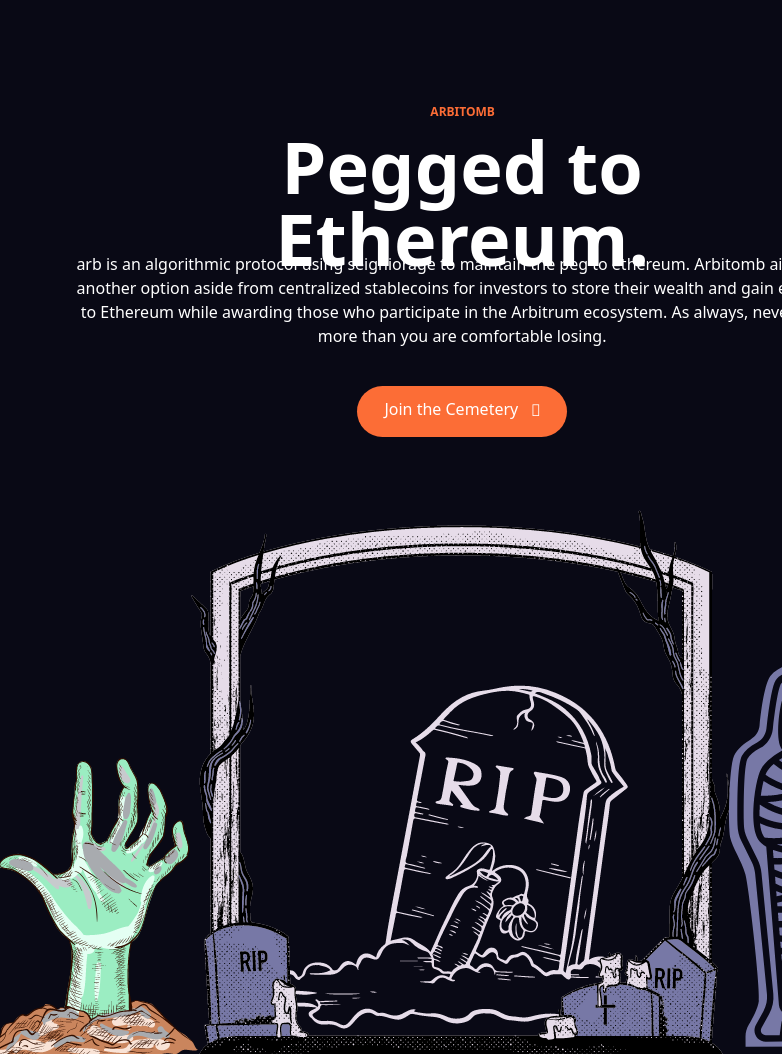
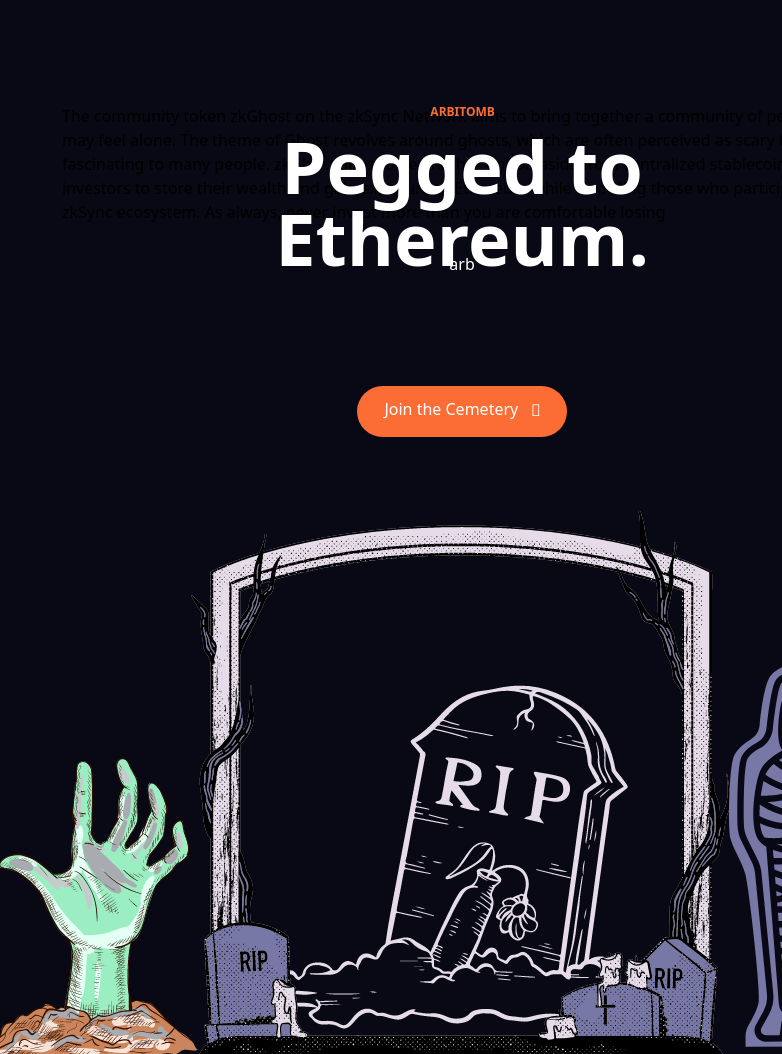
Before and after one commit to yawniiss/csb-q966xu, a plain HTML site: page index.html in a window 1280 px wide. Shown: the top 1054 px of the page, without its empty margins (498-1280 px from the left). Drawn offline with nearby package versions, Linux system fonts and the light colour scheme.

Commit message:
Update index.html

```diff
--- a/index.html
+++ b/index.html
@@ -53,6 +53,11 @@
           >
             arbitomb
           </p>
+              The community token zkGhost on the zkSync Network aims to bring together a community of people who may feel alone.
+              The theme of Ghost revolves around ghosts, which are often perceived as scary but also fascinating to many people.
+              zkGhost aims to be another option aside from centralized stablecoins for investors to store their wealth and gain
+              exposure to Ethereum while awarding those who participate in the zkSync ecosystem. As always, never invest more
+              than you are comfortable losing
           <p
             class="w-[737.65px] h-[87px] absolute left-[31.27px] top-[25.8px] text-7xl font-bold text-center text-white"
           >
@@ -61,10 +66,7 @@
           <p
             class="w-[788.58px] h-[108.39px] absolute left-[5.81px] top-[148.19px] text-base text-center text-white"
           >
-            arb is an algorithmic protocol using seigniorage to maintain the peg to ethereum.
-            Arbitomb aims to be another option aside from centralized stablecoins for investors to
-            store their wealth and gain exposure to Ethereum while awarding those who participate in
-            the Arbitrum ecosystem. As always, never invest more than you are comfortable losing.
+            arb
           </p>
           <div
             class="w-[209.08px] h-[51.19px] absolute left-[295.45px] top-[282.38px] rounded-[100px] bg-[#fc6d36]"
```
